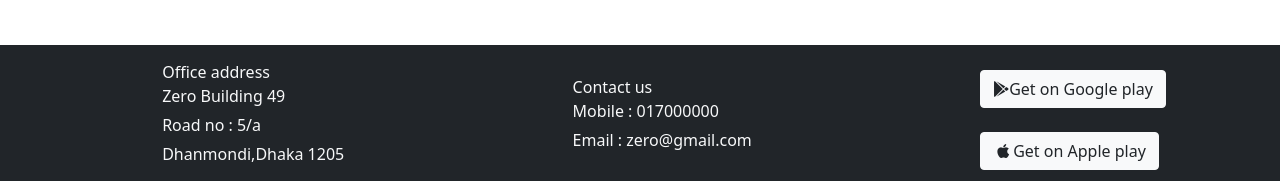
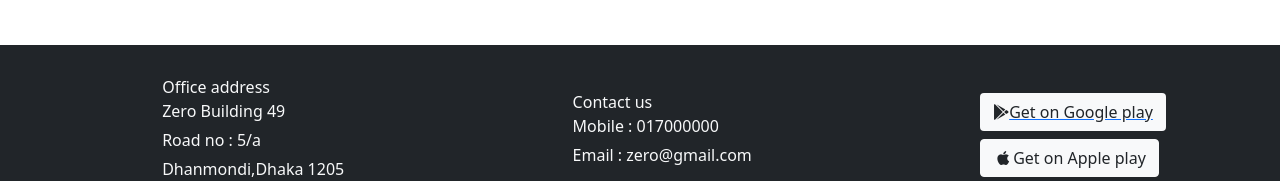
Before and after one commit to Sadnan-2019/pharmacy-clin-tside, a React (Create React App) app: page / in a window 1280 px wide. Shown: the part 1796-1977 px from the top of the page. Built offline with nearby package versions, Linux system fonts and the light colour scheme; no server answers.

Commit message:
fotter reponsive problm

```diff
--- a/src/components/Banner/Banner.js
+++ b/src/components/Banner/Banner.js
@@ -9,7 +9,7 @@ const Banner = () => {
       <Carousel.Item interval={1000}>
           <img
             className="d-block w-100 banner"
-            src="https://images.unsplash.com/photo-1579154392128-bf8c7ebee541?ixlib=rb-1.2.1&ixid=MnwxMjA3fDB8MHxwaG90by1wYWdlfHx8fGVufDB8fHx8&auto=format&fit=crop&w=870&q=80"
+            src="https://i.cbc.ca/1.6095971.1625826980!/fileImage/httpImage/image.jpg_gen/derivatives/16x9_780/covid-mix-and-match-vaccines-20210618.jpg"
             alt="Third slide"
           />
           <Carousel.Caption className=" ">
@@ -20,7 +20,7 @@ const Banner = () => {
         <Carousel.Item >
           <img
             className="d-block w-100  banner"
-            src="https://images.unsplash.com/photo-1518152006812-edab29b069ac?ixlib=rb-1.2.1&ixid=MnwxMjA3fDB8MHxwaG90by1wYWdlfHx8fGVufDB8fHx8&auto=format&fit=crop&w=870&q=80"
+            src="https://globalcarehospital.com/wp-content/uploads/2020/04/arredi-farmacie-min-olcdbjm9lkfarlthxu7qceilefhwmv8ravp8czhnr4-1024x512.jpg"
             alt="First slide"
           />
           <Carousel.Caption className="">
--- a/src/components/Banner/Footer/Footer.css
+++ b/src/components/Banner/Footer/Footer.css
@@ -1,5 +1,5 @@
 .footer {
-  height: 150px;
+  height: 180px;
   bottom: 0;
   position: absolute;
   width: 100%;
--- a/src/components/Banner/Footer/Footer.js
+++ b/src/components/Banner/Footer/Footer.js
@@ -17,10 +17,12 @@ const Footer = () => {
           <h6>Contact us</h6>
           <p>Mobile : 017000000</p>
           <p>Email : zero@gmail.com</p>
+
+
         </div>
 
         <div className="  ">
-          <button className="btn btn-light">
+        <button className="btn btn-link bg-light d-block mb-2">
             <a
               href="https://play.google.com/store/apps"
               className="text-dark google"
@@ -28,8 +30,7 @@ const Footer = () => {
               <i className="fab fa-google-play google  "></i>Get on Google play
             </a>
           </button>
-          <br></br>
-          <br></br>
+
           <button className="btn btn-light">
             <a href="https://www.apple.com/" className="text-dark google">
               <i class="fab fa-apple apple mx-1"></i>Get on Apple play
```
Also changed, not shown: src/components/Banner/Banner.css (line endings or trailing spaces), 1 other file (tests, documents, lock files or other folders).
